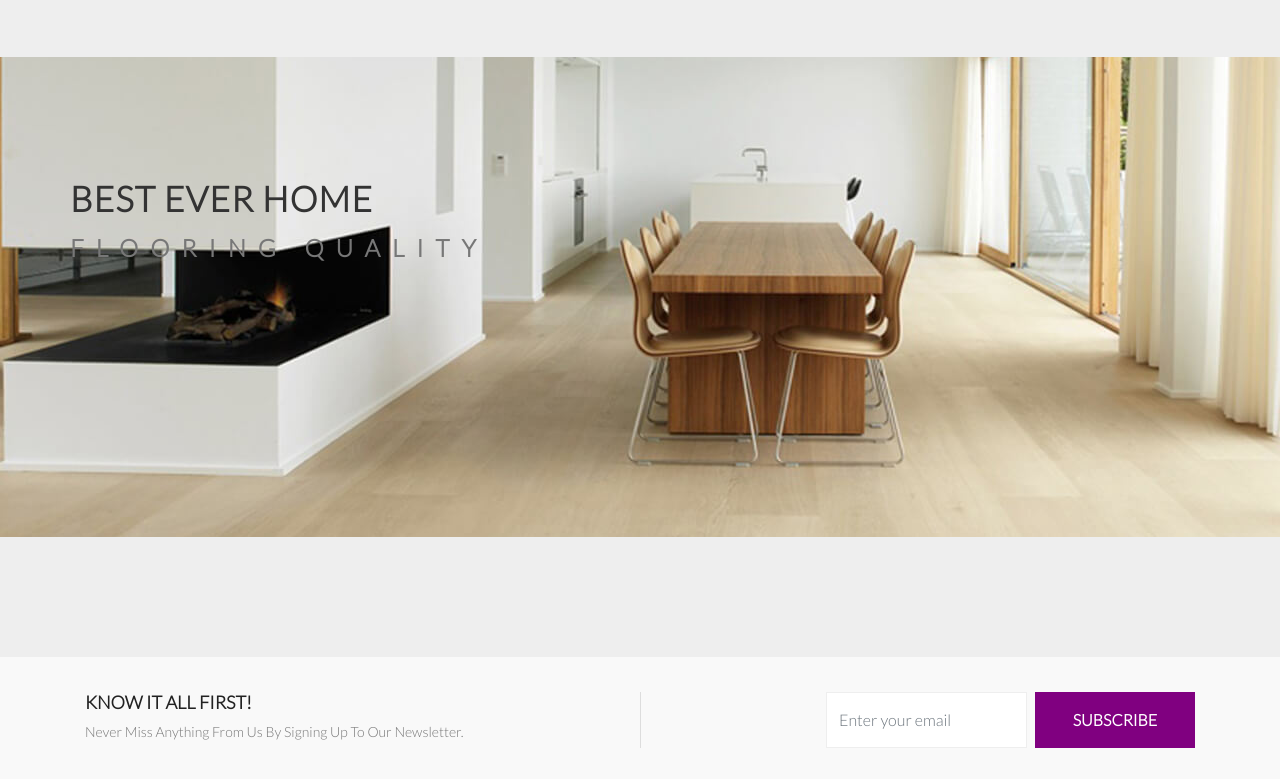
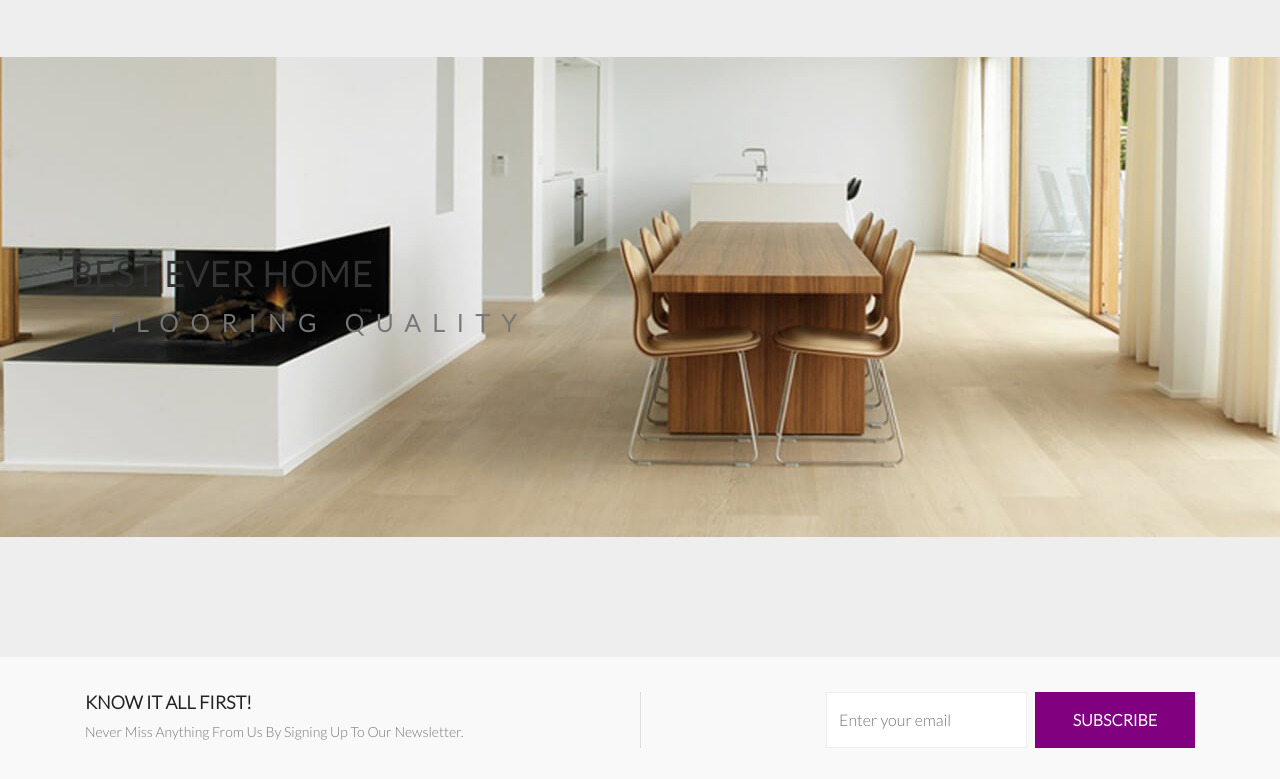
Before and after one commit to shahrukh-1385/CalmWalk, a plain HTML site: page index.html in a window 1280 px wide. Shown: the part 1827-2606 px from the top of the page. Drawn offline with nearby package versions, Linux system fonts and the light colour scheme; a web font is replaced by a local one.

Commit message:
last change...
the last changes to optimize the site have been completed.

```diff
--- a/index.html
+++ b/index.html
@@ -162,9 +162,10 @@
 <section style="padding-bottom: 15vh; background-color: #eee;">
     <div class="container-fluid" style="padding: 0px !important;">
         <div class="background-img">
-            <div class="container" style="padding: 120px 0px;">
-                <div><h3 class="first-text-img-cover">BEST EVER HOME</h2></div>
-                <div><h4 class="second-text-img-cover">FLOORING QUALITY</h3></div>
+            <div class="container" style="padding: 195px 0px;">
+                <div><h3 class="first-text-img-cover">BEST EVER HOME</h3></div>
+                <div><h4 class="second-text-img-cover" style="padding-left: 5vh;">FLOORING QUALITY</h4></div>
+
             </div>
         </div>
     </div>
```
